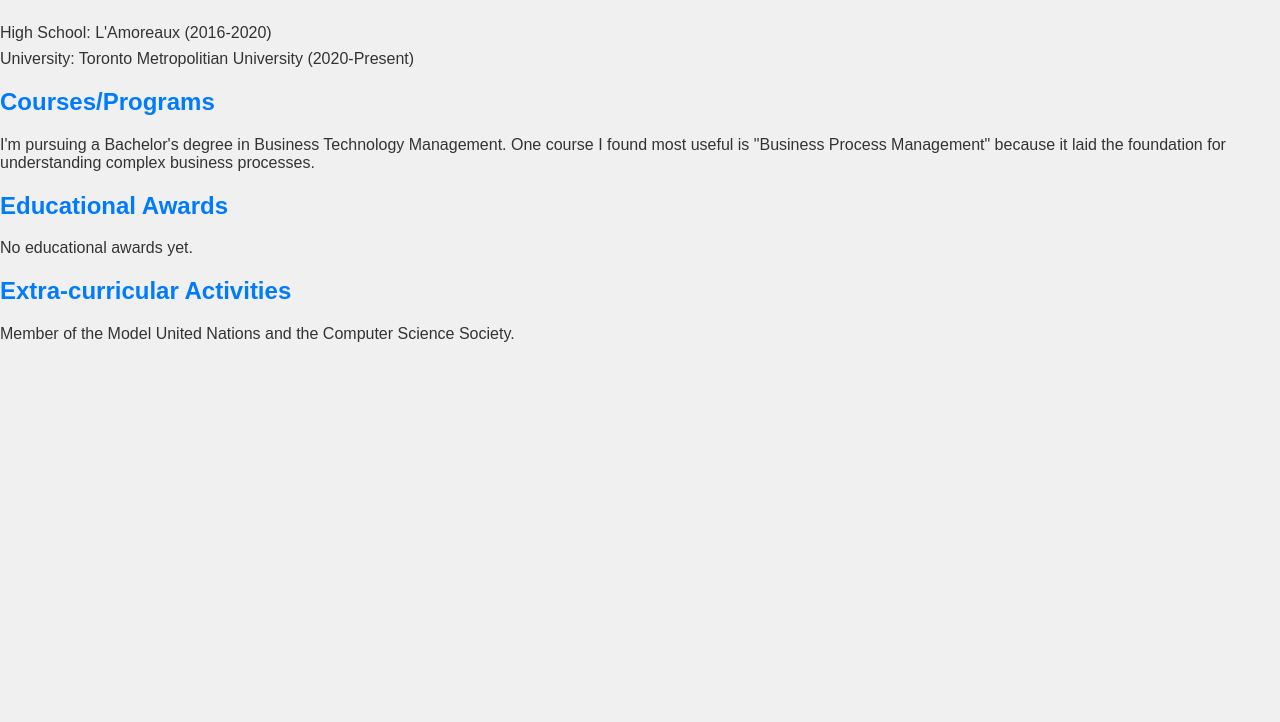
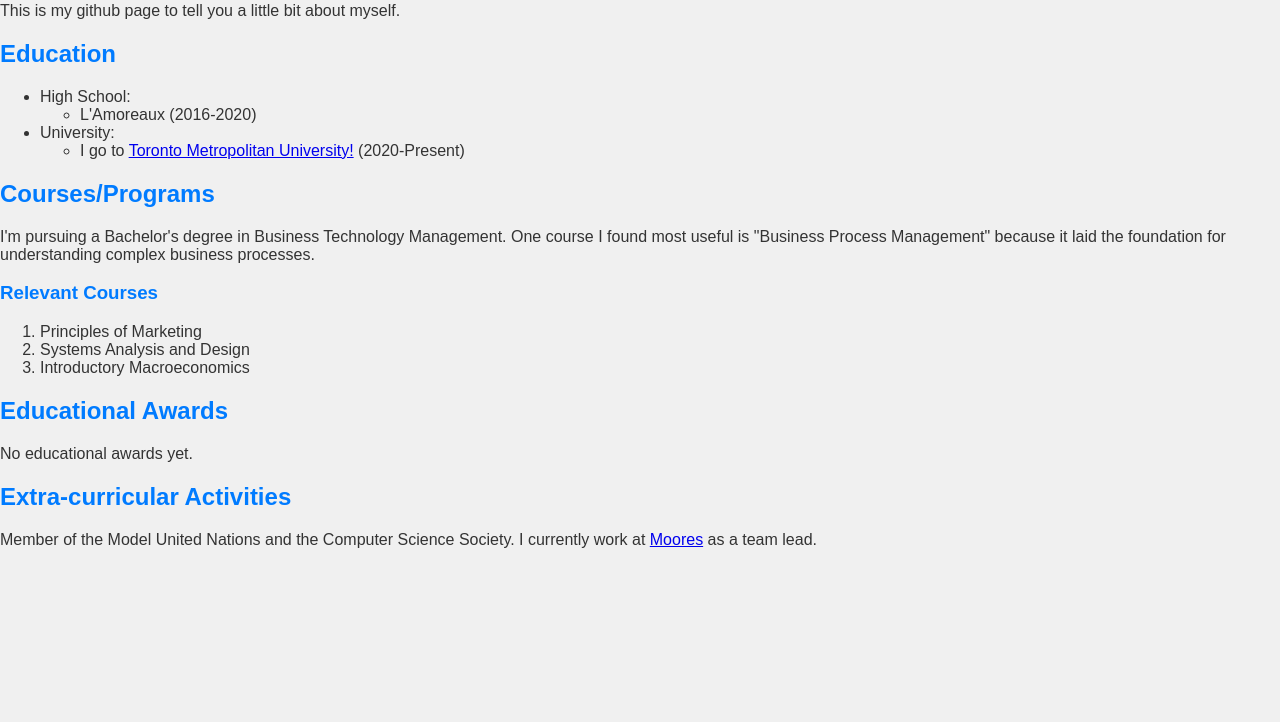
Before and after one commit to nishanthselva55/nishanthselva55.github.io, a plain HTML site: page index.html in a window 1280 px wide. Shown: the part 78-800 px from the top of the page. Drawn offline with Linux system fonts and the light colour scheme.

Commit message:
Update index.html

```diff
--- a/index.html
+++ b/index.html
@@ -10,34 +10,44 @@
             margin: 0;
             padding: 0;
         }
-        h1, h2 {
+        h1, h2, h3 {
             color: #007bff;
         }
-        ul {
-            list-style-type: none;
-            padding: 0;
-        }
-        li {
-            margin-bottom: 8px;
-        }
+
     </style>
 </head>
 <body>
-    <p>I'm hosted with GitHub Pages.</p>
+    <h1> Hello! My name is Nishanth! </h1>
+    <p1> This is my github page to tell you a little bit about myself.</p1>
 
     <h2>Education</h2>
     <ul>
-        <li>High School: L'Amoreaux (2016-2020)</li>
-        <li>University: Toronto Metropolitian University (2020-Present)</li>
+        <li>High School:
+            <ul>
+                <li>L'Amoreaux (2016-2020)</li>
+            </ul>
+        </li>
+        <li>University:
+            <ul>
+                <li>I go to <a href="https://www.torontomu.ca/">Toronto Metropolitan University!</a> (2020-Present)</li>
+            </ul>
+        </li>
     </ul>
 
     <h2>Courses/Programs</h2>
     <p>I'm pursuing a Bachelor's degree in Business Technology Management. One course I found most useful is "Business Process Management" because it laid the foundation for understanding complex business processes.</p>
 
+    <h3>Relevant Courses</h3>
+    <ol>
+        <li>Principles of Marketing</li>
+        <li>Systems Analysis and Design</li>
+        <li>Introductory Macroeconomics</li>
+    </ol>
+
     <h2>Educational Awards</h2>
     <p>No educational awards yet.</p>
 
     <h2>Extra-curricular Activities</h2>
-    <p>Member of the Model United Nations and the Computer Science Society.</p>
+    <p>Member of the Model United Nations and the Computer Science Society. I currently work at <a href="https://www.mooresclothing.ca/">Moores</a> as a team lead.</p>
 </body>
 </html>
```
